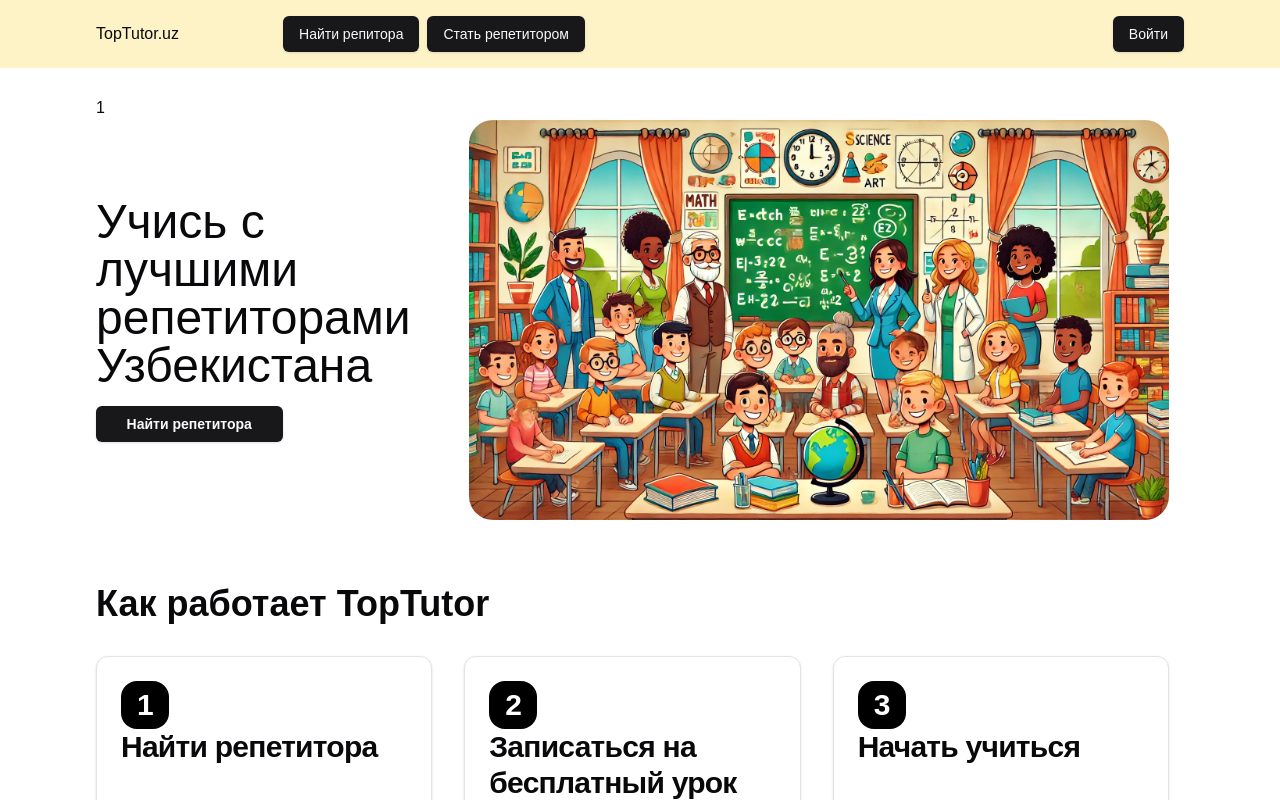
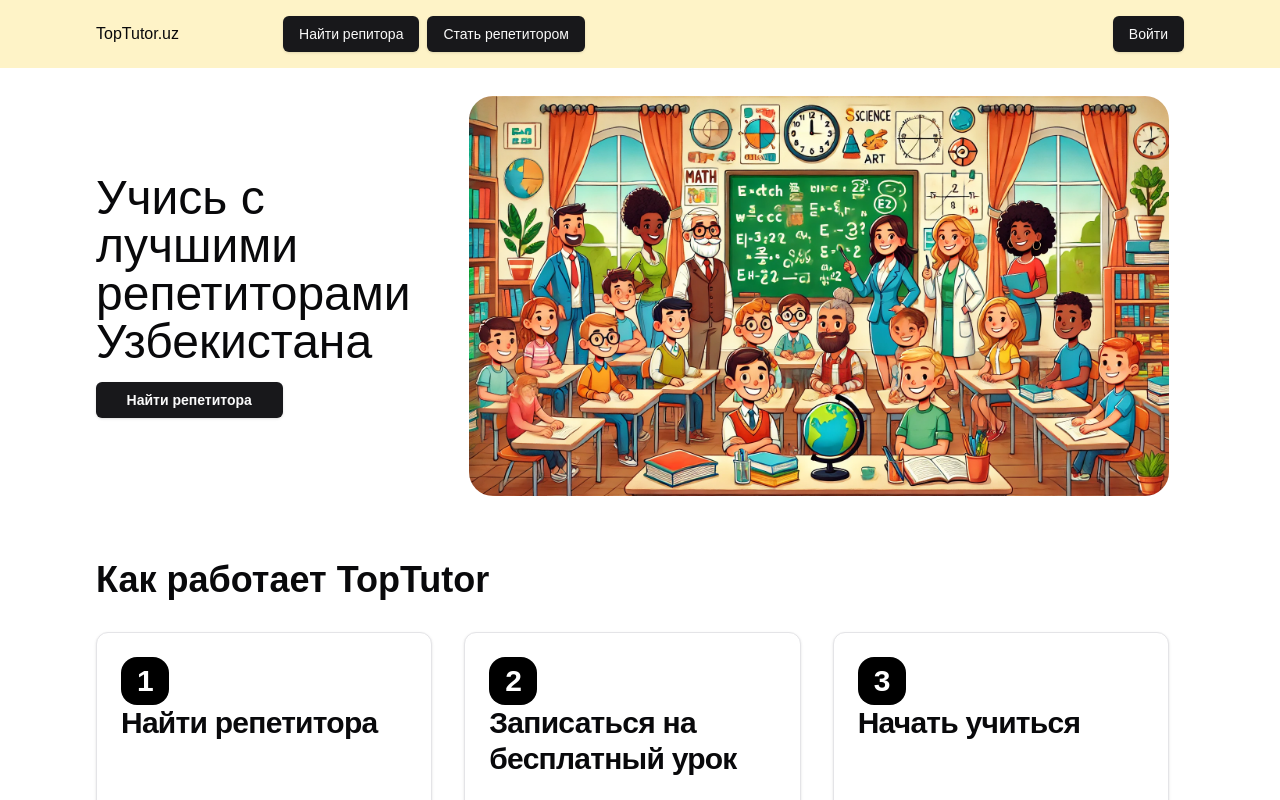
Before and after one commit to kickcs/toptutor, a Next.js app: page / in a window 1280 px wide. Shown: the top 800 px of the page. Built offline with nearby package versions, Linux system fonts and the light colour scheme.

Commit message:
fix commit

```diff
--- a/src/app/page.tsx
+++ b/src/app/page.tsx
@@ -10,7 +10,6 @@ export default function Home() {
                 <Header/>
             </header>
             <main className={'px-24 space-y-16'}>
-                1
                 <Hero/>
                 <Working/>
                 <Features/>
```
